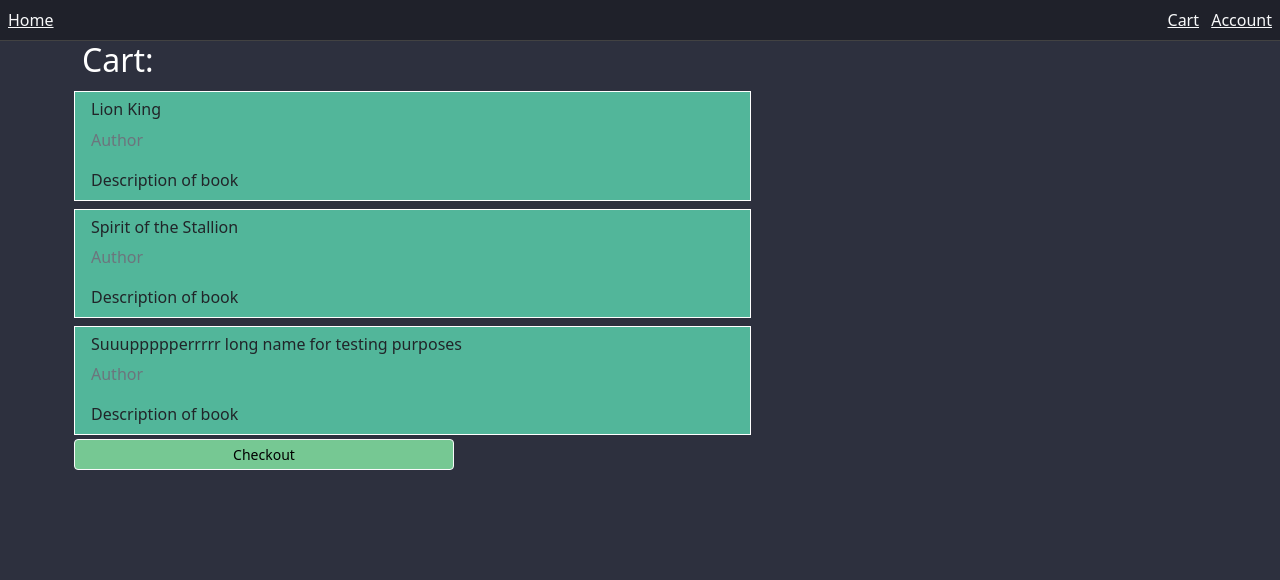
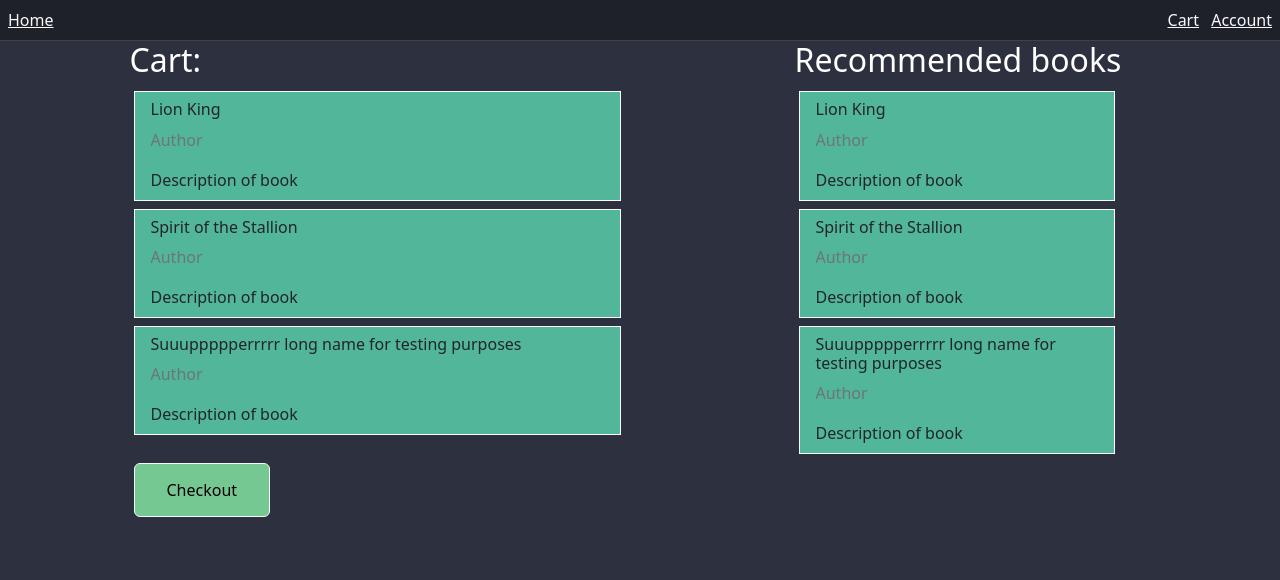
Before and after one commit to Nuell-A/BookStore-Flask, a Flask app: page /cart in a window 1280 px wide. Shown: the top 580 px of the page. Run offline with Flask 3, Linux system fonts and the light colour scheme.

Commit message:
Finalized cart.html skeleton. All html files will have placeholders in place of functions that interact with db.

```diff
--- a/app/static/css/styles.css
+++ b/app/static/css/styles.css
@@ -2,6 +2,14 @@
     width: 90%;
     background-color: #52B69A;
     border: white solid 0.5px
+}
+.checkout-btn {
+    height: 10%;
+    margin-bottom: 5rem;
+}
+
+.add-to-cart-btn {
+    height: 50%;
 }
 
 .btn {
@@ -13,10 +21,6 @@
     border-bottom: 1px solid rgb(66, 66, 66);
 }
 
-.add-to-cart-btn {
-    height: 50%;
-}
-
 body {
     background-color: #2d303e;
     color: white;
--- a/app/templates/cart.html
+++ b/app/templates/cart.html
@@ -5,24 +5,48 @@
 {% block content %}
     <div class="cart container">
         {% if context.items_in_cart %}
-            <div class="row row-cols-1">
-                <h2 class="col">Cart:</h2>
+            <div class="row">
+                <div class="col-md-6 mx-auto">
+                    <h2>Cart:</h2>
                     <ul class="list-group">
                         {% for item in context.items_in_cart %}
-                        <div class="col-lg-8 col-sm-8 ms-1">
+                            <div class="ms-1">
                                 <div class="card list-group-item mt-1 mb-1">
                                     <h6 class="card-title">{{ item }}</h6>
                                     <p class="card-text text-secondary">Author</p>
                                     <p class="card-text">Description of book</p>
                                 </div>
-
                             </div>
                         {% endfor %}
                     </ul>
-                <button class="col-sm-6 col-lg-4 btn btn-light btn-sm add-to-cart-btn ms-1">Checkout</button>
+                    <button class="col-lg-3 col-sm-3 btn btn-light checkout-btn ms-1 mt-4">Checkout</button>
+                </div>
+                <div class="col-md-4 mx-auto">
+                    <h2>Recommended books</h2>
+                    <ul class="list-group">
+                        {% for item in context.items_in_cart %}
+                            <div class="ms-1">
+                                <div class="card list-group-item mt-1 mb-1">
+                                    <h6 class="card-title">{{ item }}</h6>
+                                    <p class="card-text text-secondary">Author</p>
+                                    <p class="card-text">Description of book</p>
+                                </div>
+                            </div>
+                        {% endfor %}
+                    </ul>
+                </div>
             </div>
         {% else %}
+            <div class="container">
+                <div class="row">
+                    <div class="col-2 mx-auto">
                         <p>No items in your cart yet!</p>
+                    </div>
+                    <div class="col-md-5 mx-auto">
+                        <p>Recommended books</p>
+                    </div>
+                </div>
+            </div>
         {% endif %}
     </div>
 {% endblock %}
```
Lines whose indentation alone changed are shown as unchanged.
